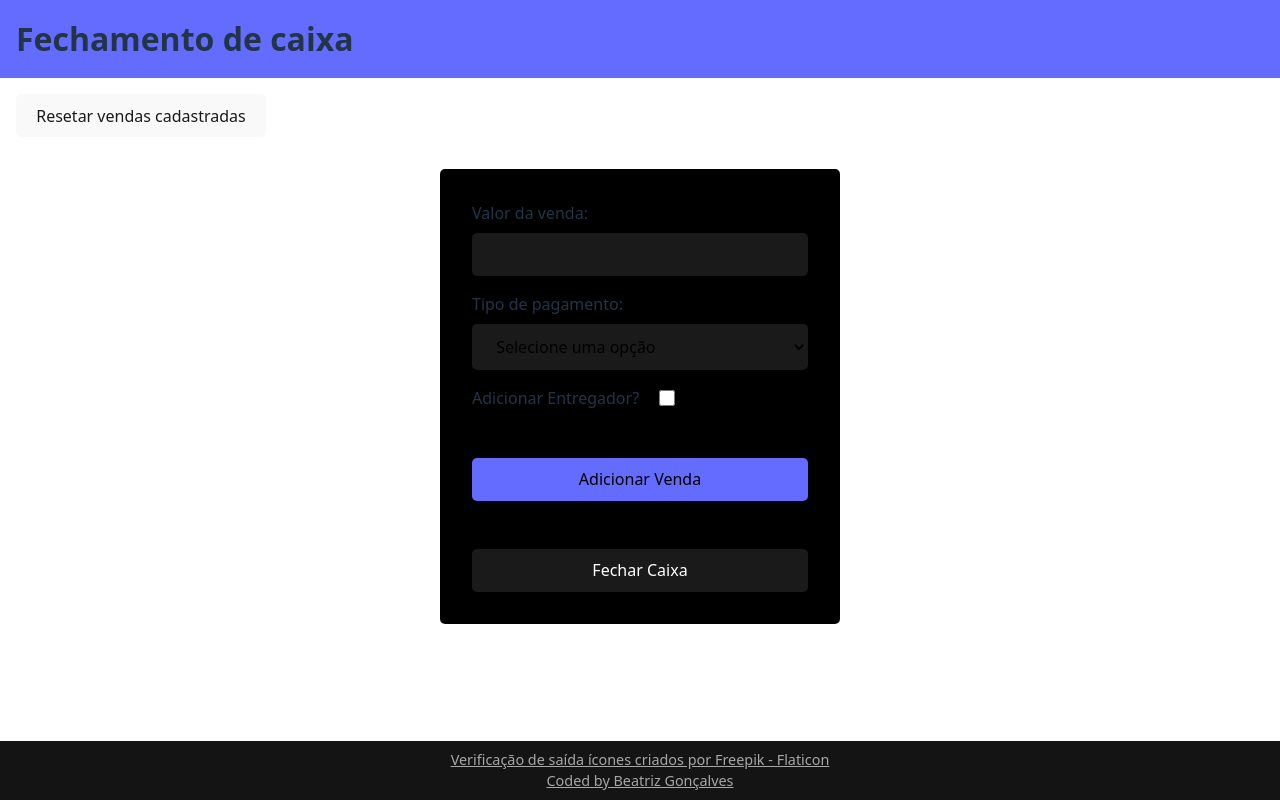
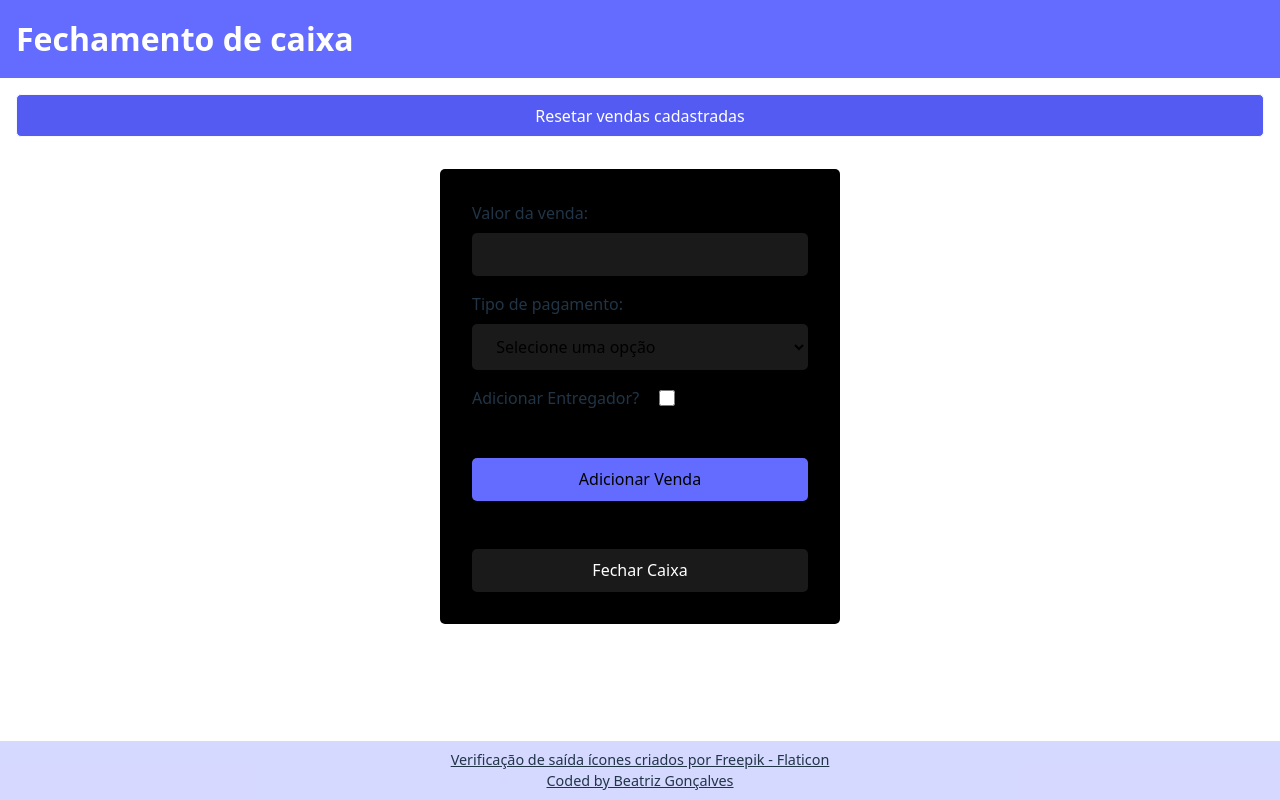
Before and after one commit to beatrizvsgoncalves/fechamento-caixa, a React (Vite) app: page / in a window 1280 px wide. Built offline with nearby package versions, Linux system fonts and the light colour scheme.

Commit message:
style: alinha os elementos do root e ajusta o footer e o resetBtn

```diff
--- a/src/index.css
+++ b/src/index.css
@@ -28,17 +28,22 @@ header {
   display: grid;
   justify-content: space-between;
   padding: 0 1rem;
-  position: sticky;
-  top: 0;
   text-align: center;
-  width: 100vw;
 }
 
 h1 {
+  color: #fff;
   line-height: 1.1;
 }
 
+#root {
+  display: flex;
+  flex-direction: column;
+  height: 100vh;
+}
+
 main {
+  flex-grow: 1;
   padding: 1rem;
 }
 
@@ -46,6 +51,7 @@ main {
   background-color: #f9f9f9;
   border-color: #f9f9f9;
   color: #1a1a1a;
+  width: 100%;
 }
 
 button, input, select {
@@ -72,16 +78,15 @@ input:focus-visible {
 }
 
 footer {
-  background-color: #141414;
+  background-color: #646cff44;
   font-size: .9em;
+  margin-top: 2rem;
   padding: .5rem;
-  position: fixed;
-  bottom: 0;
   text-align: center;
-  width: 100vw;
+  width: 100%;
 }
 footer a{
-  color: #a8a7a7;
+  color: #bbb;
 }
 footer a:hover {
   color: #535bf2;
@@ -92,10 +97,17 @@ footer a:hover {
     color: #213547;
     background-color: #ffffff;
   }
+  footer a {
+    color: #213547;
+  }
   a:hover {
     color: #747bff;
   }
   button {
     background-color: #f9f9f9;
   }
+  .resetBtn {
+    background-color: #535bf2;
+    color: #fff;
+  }
 }
```
